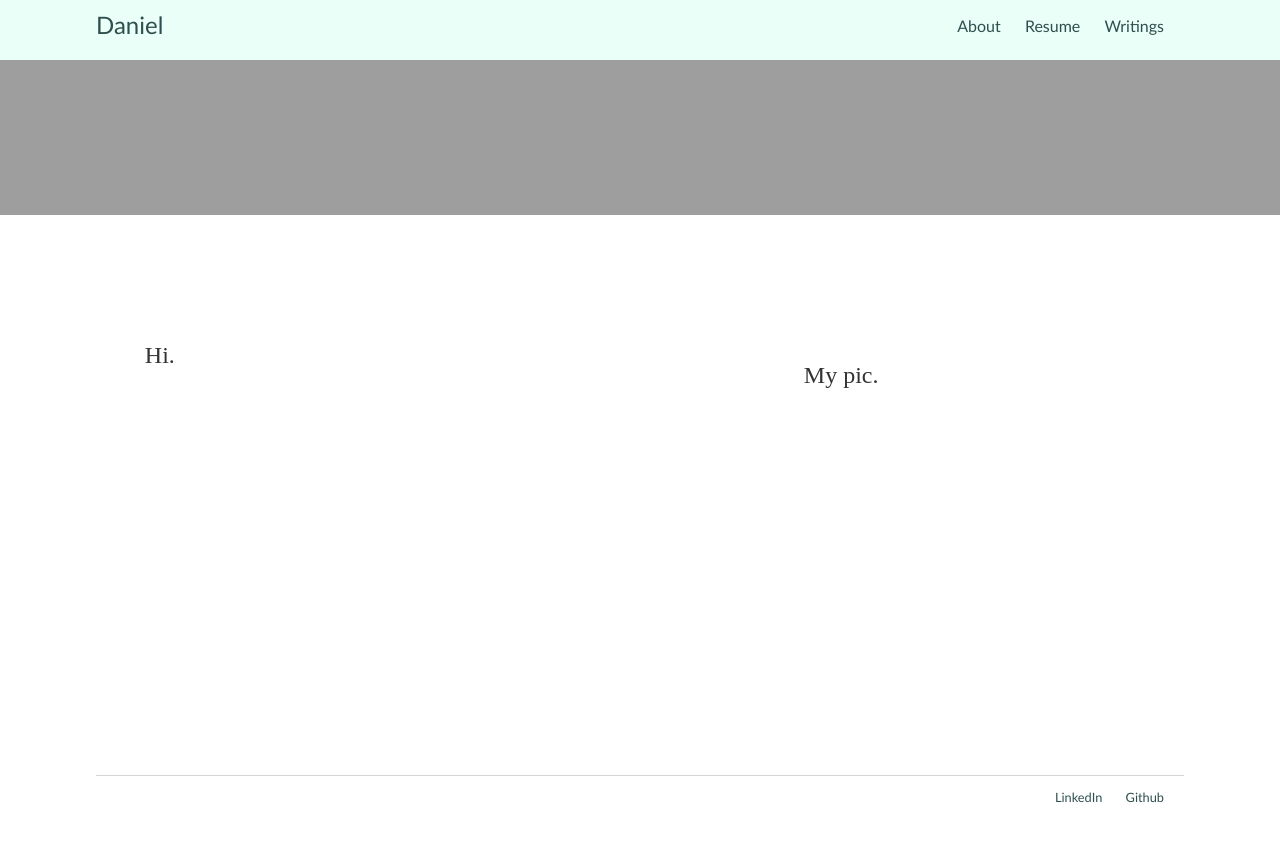
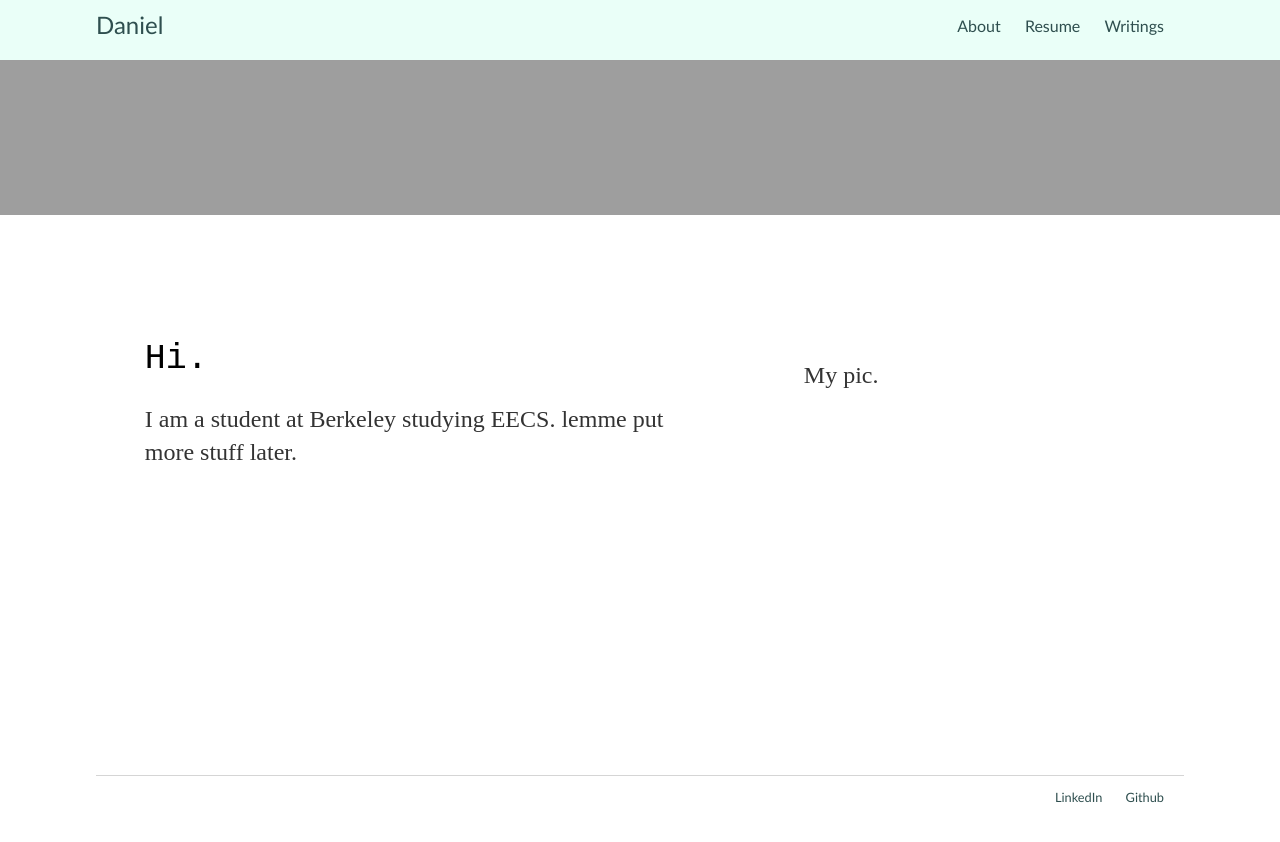
Before and after one commit to Calculasians/calculasians.github.io, a Jekyll site: the page built from index.html, in a window 1280 px wide and 900 px high, scrolled down 743 px. Shown: the top 842 px of the window. Built offline with Jekyll 4.4.1, drawn with Linux system fonts in a browser that asks for light colours.

Commit message:
Update index.html

```diff
--- a/index.html
+++ b/index.html
@@ -18,8 +18,11 @@ title: A Website in the Making
 
 <div id="about-page">
 	<div id="about-desc">
+		<h1>
+			Hi.
+		</h1>
 		<p>
-			Hi.
+			I am a student at Berkeley studying EECS. lemme put more stuff later.
 		</p>
 	</div>
 	<div id="about-pic">
```
